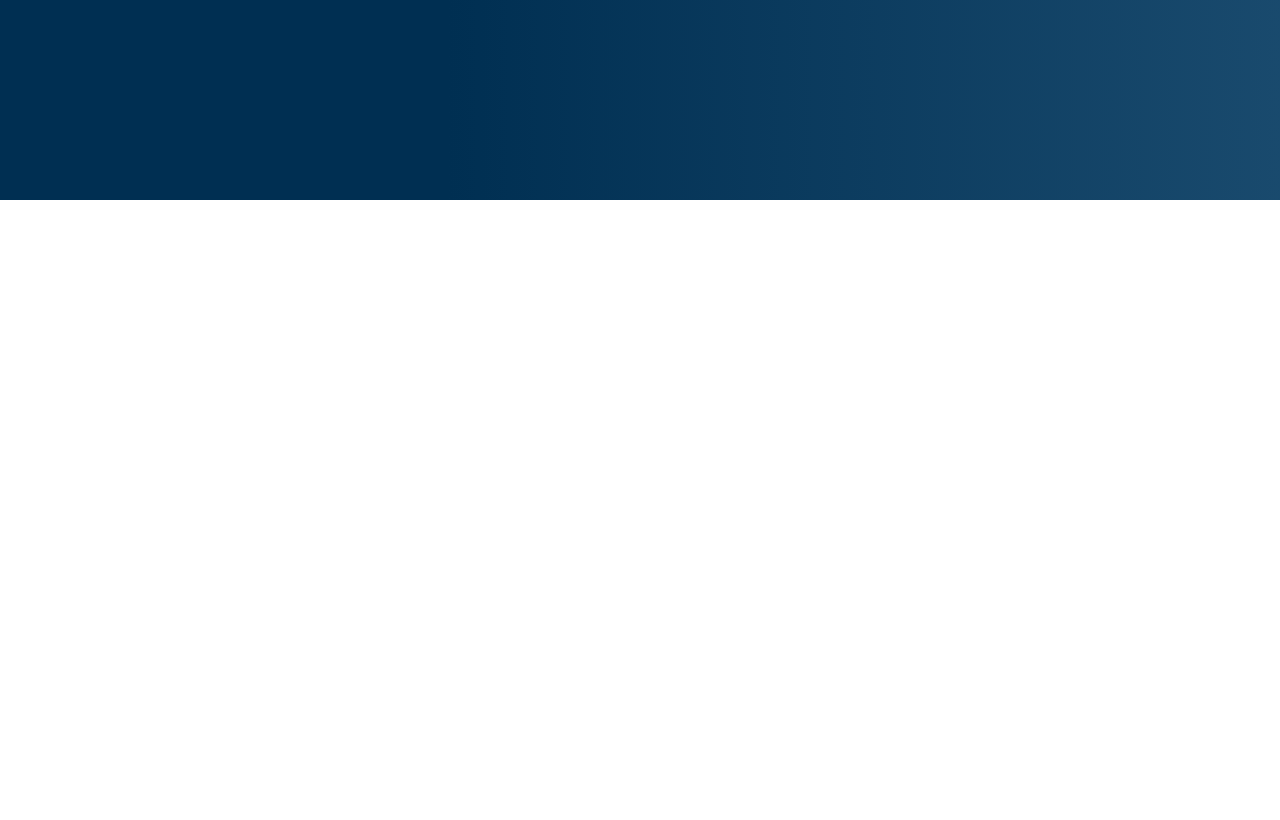
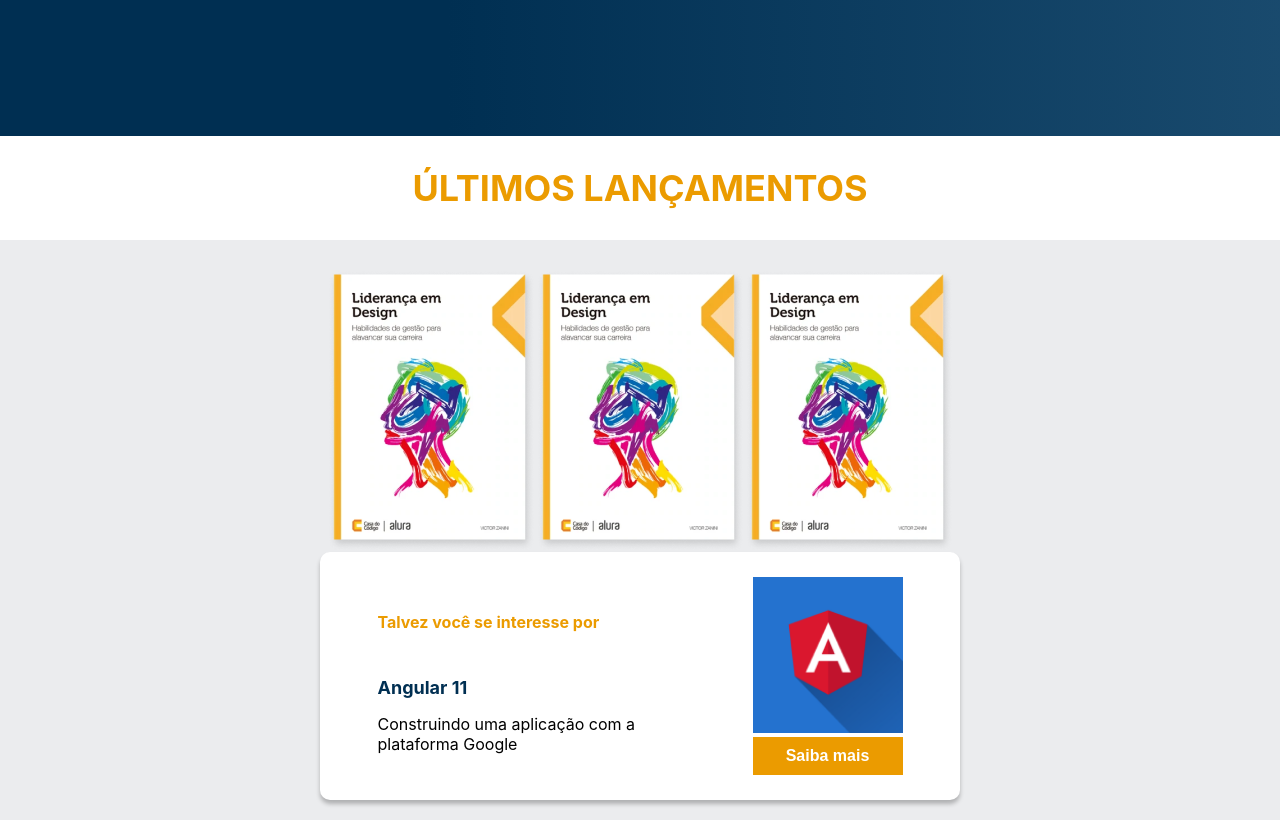
Before and after one commit to ErickArchanjo/alura-books, a React (Create React App) app: page / in a window 1280 px wide. Shown: the part 600-1420 px from the top of the page. Before the commit the page ends 800 px from the top, so only its background shows below. Built offline with nearby package versions, Linux system fonts and the light colour scheme.

Commit message:
Finalização do projeto

```diff
--- a/src/App.js
+++ b/src/App.js
@@ -1,6 +1,7 @@
 import Header from './componentes/Header'
+import Pesquisa from './componentes/Pesquisa'
+import UltimosLancamentos from './componentes/UltimosLancamentos'
 import styled from 'styled-components'
-import Pesquisa from './componentes/Pesquisa';
 
 const AppContainer = styled.div`
     width: 100vw;
@@ -13,8 +14,8 @@
     <AppContainer>
       <Header />
       <Pesquisa />
+      <UltimosLancamentos />
     </AppContainer>
-
   );
 }
 
--- /dev/null
+++ b/src/componentes/CardRecomenda/index.js
@@ -0,0 +1,64 @@
+import styled from "styled-components"
+import { Titulo } from "../Titulo"
+
+const Card = styled.div`
+    align-items: center;
+    background-color: #FFF;
+    box-shadow: 0px 4px 4px rgba(0, 0, 0, 0.25);
+    border-radius: 10px;
+    display: flex;
+    margin: 0 auto;
+    max-width: 600px;
+    padding: 25px 20px;
+    justify-content: space-around;
+    width: 100%;
+`
+
+const Botao = styled.button`
+    background-color: #EB9B00;
+    color: #FFF;
+    padding: 10px 0px;
+    font-size: 16px;
+    border: none;
+    font-weight: 900;
+    display: block;
+    text-align: center;
+    width: 150px;
+
+    &:hover {
+        cursor: pointer;
+    }
+`
+
+const Descricao = styled.p`
+    max-width: 300px;
+`
+
+const Subtitulo = styled.h4`
+    color: #002F52;
+    font-size: 18px;
+    font-weight: bold;
+    margin: 15px 0;
+`
+
+const ImgLivro = styled.img`
+    width: 150px;
+`
+
+function CardRecomenda({titulo, subtitulo, descricao, img}) {
+    return (
+        <Card>
+            <div>
+                <Titulo tamanhoFonte="16px" cor="#EB9B00" alinhamento="left">{titulo}</Titulo>
+                <Subtitulo>{subtitulo}</Subtitulo>
+                <Descricao>{descricao}</Descricao>
+            </div>
+            <div>
+                <ImgLivro src={img}/>
+                <Botao>Saiba mais</Botao>
+            </div>
+        </Card>
+    )
+}
+
+export default CardRecomenda
--- a/src/componentes/Input/index.js
+++ b/src/componentes/Input/index.js
@@ -1,7 +1,7 @@
 import styled from "styled-components"
 
 const Input = styled.input`
-        border: 1px solid #FFF;
+    order: 1px solid #FFF;
     background: transparent;
     border: 1px solid #FFF;
     padding: 20px 140px;
@@ -9,7 +9,7 @@
     width: 200px;
     color: #FFF;
     font-size: 16px;
-        margin-bottom: 10px;
+    margin-bottom: 30px;
 
     &::placeholder {
         color: #FFF;
--- a/src/componentes/Pesquisa/dadosPesquisa.js
+++ b/src/componentes/Pesquisa/dadosPesquisa.js
@@ -1,10 +1,9 @@
-import livro from '../../imagens/livro.png';
+import livro from '../../imagens/livro.png'
 
 export const livros = [
-    {nome: 'O Senhor dos Anéis', autor: 'J.R.R. Tolkien', src: livro, id: 1},
-    {nome: 'A Sociedade do Anel', autor: 'J.R.R. Tolkien', src: livro, id: 2},
-    {nome: 'As Duas Torres', autor: 'J.R.R. Tolkien', src: livro, id: 3},
-    {nome: 'O Retorno do Rei', autor: 'J.R.R. Tolkien', src: livro, id: 4}
-
-
+    {nome: 'Liderança em Design', id: 1, src:livro},
+    {nome: 'Liderança em UX', id: 1, src:livro},
+    {nome: 'JavaScript Assertivo', id: 2, src:livro},
+    {nome: 'Cangaceiro em JavaScript', id: 3, src:livro},
+    {nome: 'Aventureiros do Java', id: 4, src:livro},
 ]
--- a/src/componentes/Pesquisa/index.js
+++ b/src/componentes/Pesquisa/index.js
@@ -1,14 +1,14 @@
-import Input from "../Input";
-import styled from "styled-components";
-import { useState } from "react";
-import { livros } from "./dadosPesquisa";
+import Input from '../Input'
+import styled from 'styled-components'
+import { useState } from 'react'
+import { livros } from './dadosPesquisa'
 
 const PesquisaContainer = styled.section`
     background-image: linear-gradient(90deg, #002F52 35%, #326589 165%);
     color: #FFF;
     text-align: center;
     padding: 85px 0;
-        height: 270px;
+    height: 470px;
     width: 100%;
 `
 
@@ -25,36 +25,49 @@
     margin-bottom: 40px;
 `
 
+const Resultado = styled.div`
+    display: flex;
+    justify-content: center;
+    align-items: center;
+    margin-bottom: 20px;
+    cursor: pointer;
 
+    p {
+        width: 200px;
+    }
 
-function Pesquisa () {
-    const [textoPesquisa, setTextoPesquisa] = useState("");
-    const [livrosPesquisados, setlivrosPesquisados] = useState([]);
+    img {
+        width: 100px;
+    }
+
+    &:hover {
+        border: 1px solid white;
+    }
+`
+
+function Pesquisa() {
+    const [livrosPesquisados, setLivrosPesquisados] = useState([])
 
     return (
         <PesquisaContainer>
             <Titulo>Já sabe por onde começar?</Titulo>
             <Subtitulo>Encontre seu livro em nossa estante.</Subtitulo>
-            <Input type="text"
+            <Input
                 placeholder="Escreva sua próxima leitura"
-            value={textoPesquisa}
-            onChange={evento => {
-                const textoDigitado = evento.target.value;
-                setTextoPesquisa(textoDigitado);
-                const resultadoPesquisa = livros.filter(livro => livro.nome.toLowerCase().includes(textoDigitado.toLowerCase()));
-                setlivrosPesquisados(resultadoPesquisa);
+                onBlur={evento => {
+                    const textoDigitado = evento.target.value
+                    const resultadoPesquisa = livros.filter( livro => livro.nome.includes(textoDigitado))
+                    setLivrosPesquisados(resultadoPesquisa)
                 }}
             />
-            {livrosPesquisados.map(livro => (
-                <div key={livro.id}>
-                    <img src={livro.src} alt={livro.nome} width="250px" />
-                    <p>{livro.nome} - {livro.autor}</p>
-                </div>
-            ))}
-
+            { livrosPesquisados.map( livro => (
+                <Resultado>
+                    <img src={livro.src}/>
+                    <p>{livro.nome}</p>
+                </Resultado>
+            ) ) }
         </PesquisaContainer>
-
     )
 }
 
-export default Pesquisa;
+export default Pesquisa
--- /dev/null
+++ b/src/componentes/Titulo/index.js
@@ -0,0 +1,11 @@
+import styled from "styled-components"
+
+export const Titulo = styled.h2`
+    width: 100%;
+    padding: 30px 0;
+    background-color: #FFF;
+    color: ${props => props.cor || '#000'};
+    font-size: ${props => props.tamanhoFonte || '18px;'};
+    text-align: ${props => props.alinhamento || 'center'};
+    margin: 0;
+`
--- /dev/null
+++ b/src/componentes/UltimosLancamentos/dadosUltimosLancamentos.js
@@ -0,0 +1,7 @@
+import livro from '../../imagens/livro.png'
+
+export const livros = [
+    {nome: 'Liderança em Design', src: livro, id: 1},
+    {nome: 'Cangaceiro JavaScript: Uma aventura no sertão da programação', src: livro, id: 3},
+    {nome: 'Apache Kafka e Spring Boot', src: livro, id: 4}
+]
--- /dev/null
+++ b/src/componentes/UltimosLancamentos/index.js
@@ -0,0 +1,46 @@
+import { livros } from './dadosUltimosLancamentos'
+import { Titulo } from '../Titulo'
+import CardRecomenda from '../CardRecomenda'
+import imagemLivro from '../../imagens/livro2.png'
+import styled from 'styled-components'
+
+const UltimosLancamentosContainer = styled.section`
+    background-color: #EBECEE;
+    padding-bottom: 20px;
+    display: flex;
+    flex-direction: column;
+`
+
+const NovosLivrosContainer = styled.div`
+    margin-top: 30px;
+    display: flex;
+    width: 100%;
+    justify-content: center;
+    cursor: pointer;
+`
+
+function UltimosLancamentos() {
+    return (
+        <UltimosLancamentosContainer>
+            <Titulo
+                cor="#EB9B00"
+                tamanhoFonte="36px"
+            >
+                ÚLTIMOS LANÇAMENTOS
+            </Titulo>
+            <NovosLivrosContainer>
+                {livros.map( livro => (
+                    <img src={livro.src}/>
+                ))}
+            </NovosLivrosContainer>
+            <CardRecomenda
+                titulo="Talvez você se interesse por"
+                subtitulo="Angular 11"
+                descricao="Construindo uma aplicação com a plataforma Google"
+                img={imagemLivro}
+            />
+        </UltimosLancamentosContainer>
+    )
+}
+
+export default UltimosLancamentos
```
Lines whose indentation alone changed are shown as unchanged.
